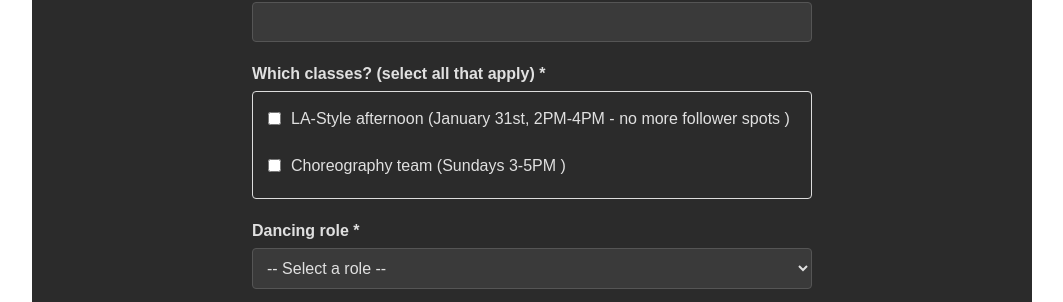
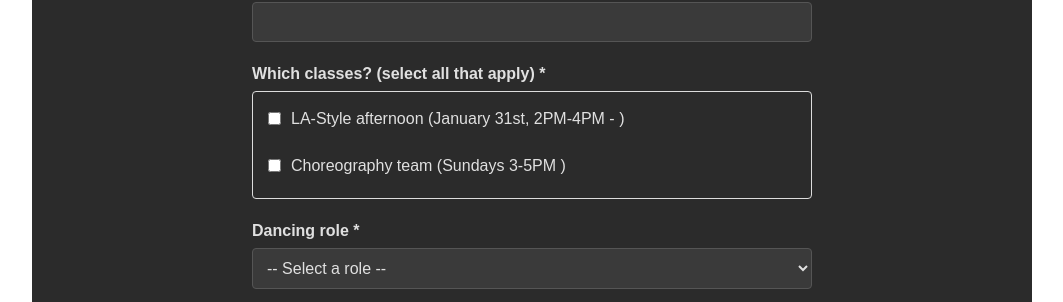
Before and after one commit to sdarougheh/salsalastyle, a Jekyll site: the page built from registration_workshop.md, in a window 1280 px wide. Shown: the part 665-967 px from the top of the page, without its empty margins (108-1171 px from the left). Built offline with Jekyll 4.4.1, drawn with Linux system fonts in a browser that asks for light colours; comment, search, counter and statistics services are not loaded.

Commit message:
open level

```diff
--- a/_data/workshops.yml
+++ b/_data/workshops.yml
@@ -8,7 +8,7 @@
   date: "January 31st, 2PM-4PM"
   level: "open"
   url: "https://fb.me/e/4doA98ltJ"
-  note: "no more follower spots"
+  note: ""
 - title: "Choreography team"
   date: "Sundays 3-5PM"
   level: "advanced"
```
